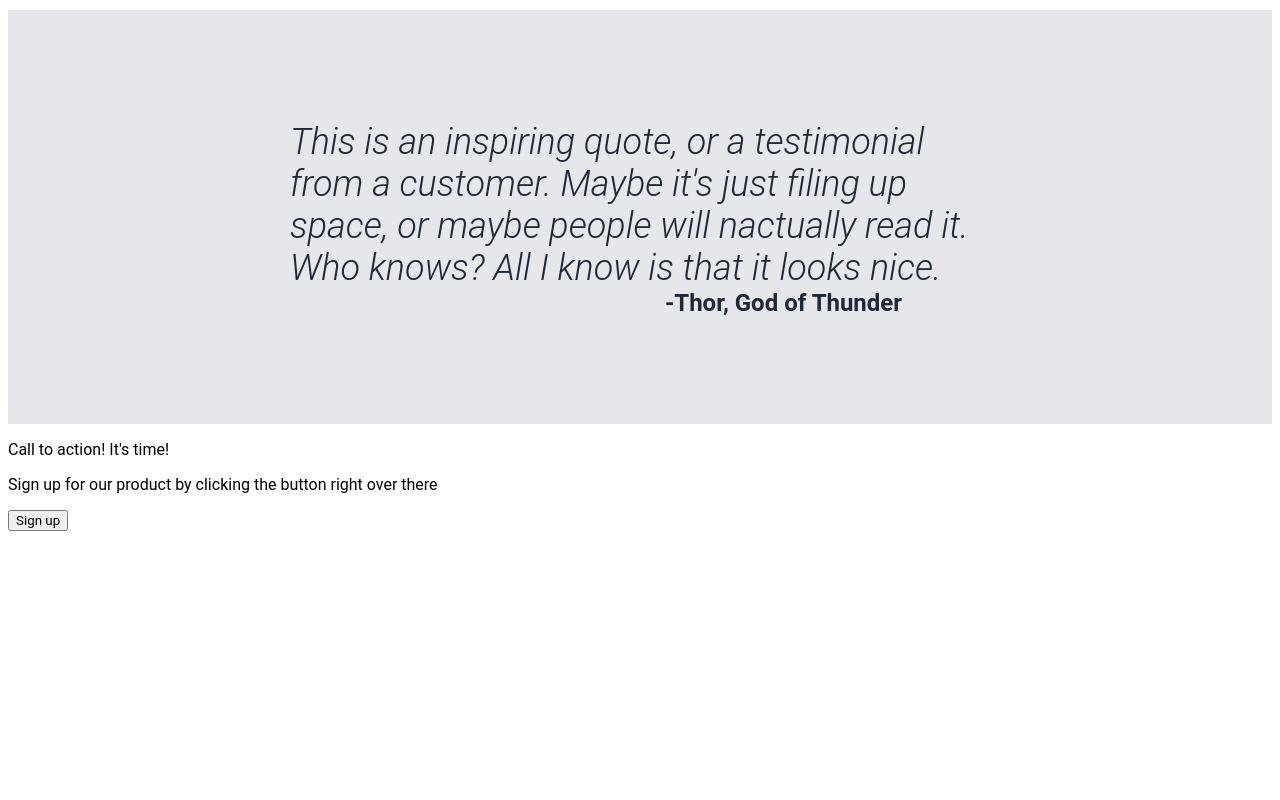
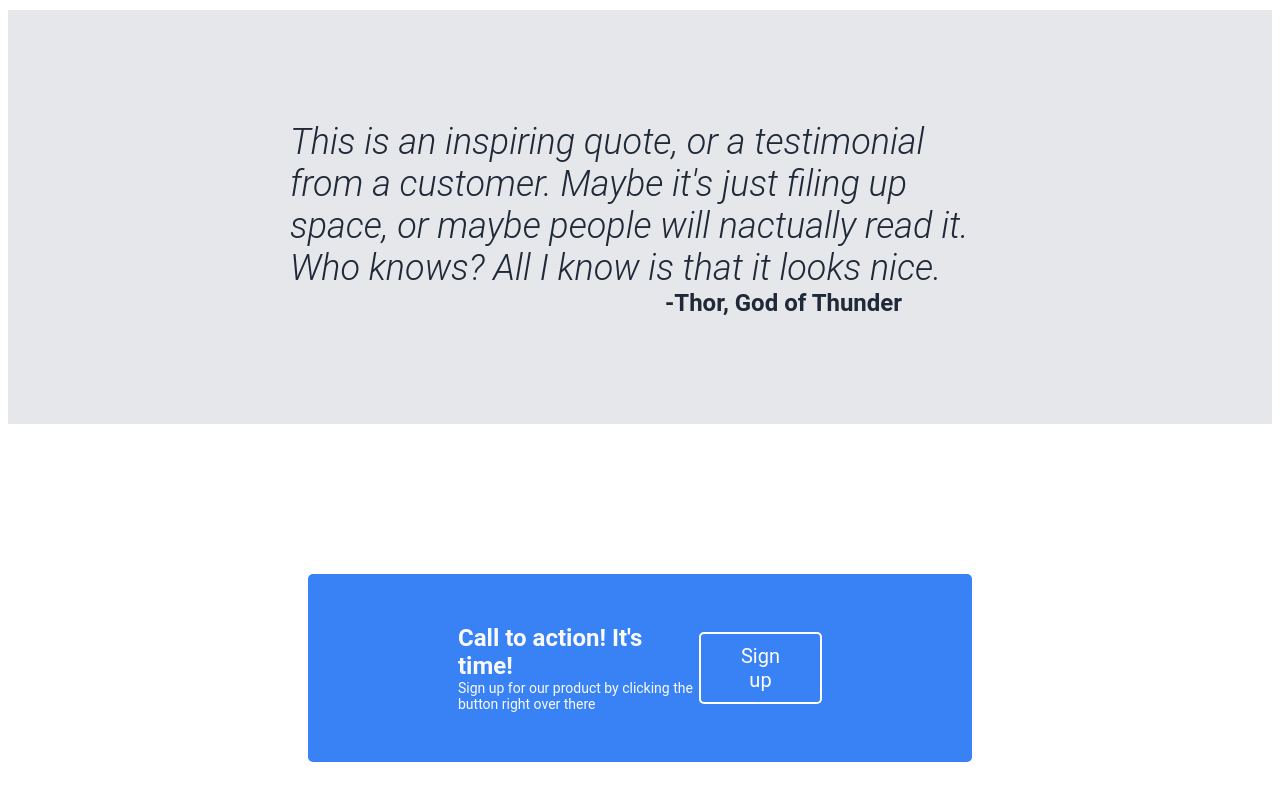
Before and after one commit to Elijah1058/landing-page, a plain HTML site: page index.html in a window 1280 px wide. Shown: the part 821-1621 px from the top of the page. Before the commit the page ends 1360 px from the top, so only its background shows below. Drawn offline with Linux system fonts and the light colour scheme.

Commit message:
Add css style to section 4 of page

```diff
--- a/index.html
+++ b/index.html
@@ -56,16 +56,16 @@
             </p>
         </div>
 
-        <div class="container-4"></div>
-            <div>
-                <p>Call to action! It's time!</p>
-                <p>Sign up for our product by clicking the button right over there</p>
+        <div class="container-4">
+            <div class="c4-text">
+                <p><strong>Call to action! It's time!</strong></p>
+                <p id="small">Sign up for our product by clicking the button right over there</p>
             </div>
 
-            <div>
+            <div class="c4-button">
                 <button>Sign up</button>
             </div>
-
+        </div>
         <div class="footer"></div>
     </body>
 
--- a/style.css
+++ b/style.css
@@ -125,3 +125,32 @@ span {
     margin-left: 375px;
     font-size: 24px;
 }
+
+.container-4 {
+    background-color: #3882F6;
+    margin: 150px 300px;
+    padding: 50px 150px;
+    color: #F9FAF8;
+    border-radius: 5px;
+    display: flex;
+    justify-content: space-between;
+    align-items: center;
+}
+
+.c4-text p {
+    font-size: 24px;
+    margin: 0px;
+}
+
+#small {
+    font-size: 14px;
+}
+
+.c4-button button {
+    background-color: #3882F6;
+    color: white;
+    border: 2px solid white;
+    border-radius: 5px;
+    padding: 10px 40px;
+    font-size: 20px;
+}
```
